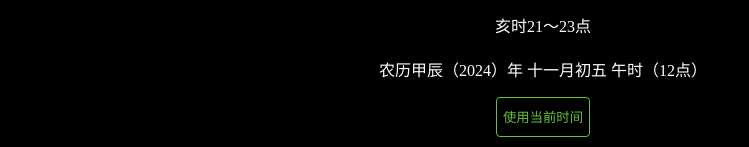
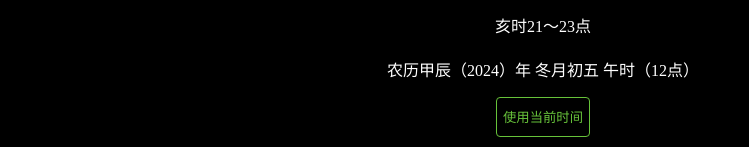
Before and after one commit to ysj5/site, a plain HTML site: page index.html in a window 1280 px wide. Shown: the part 628-775 px from the top of the page, without its empty margins (97-846 px from the left). Drawn offline with Linux system fonts and the light colour scheme.

Commit message:
修复bug

```diff
--- a/index.html
+++ b/index.html
@@ -160,6 +160,7 @@
       // 计算农历
       const lunarMonthMap = {
         "正": 1,
+        "一": 1,
         "二": 2,
         "三": 3,
         "四": 4,
@@ -170,7 +171,9 @@
         "九": 9,
         "十": 10,
         "冬": 11,
+        "十一": 11,
         "腊": 12,
+        "十二": 12,
       };
       const hourMap = new Map([
         [[23, 0], {name: '子时', i: 1}],
@@ -187,16 +190,16 @@
         [[21, 22], {name: '亥时', i: 12}],
       ]);
       const numMap = ['零', '一', '二', '三', '四', '五', '六', '七', '八', '九', '十'];
+      const monthMap = {'十一': '冬', '十二': '腊', '一': '正'}
       const timeEl = document.querySelector(".curTimeNum");
       let month, day, hour;
       function calcLunar() {
-        const date = new Date();
-        const lunarString = date.toLocaleString('zh-CN-u-ca-chinese');
-        const regex = /(\d{4})年([一二三四五六七八九十]+)月(\d{1,2}) (\d{2}):/;
+        const lunarString = new Date().toLocaleString('zh-CN-u-ca-chinese');
+        const regex = /(\d{4})年(.*?)月(\d{1,2}) (\d{2}):/;
         const regResult = regex.exec(lunarString);
         const lunarYear = regResult[1];
         const yearName = getLunarYearName(Number(lunarYear));
-        const lunarMonth = regResult[2];
+        const lunarMonth = monthMap[regResult[2]] ? monthMap[regResult[2]] : regResult[2];
         const lunarMonthNumber = lunarMonthMap[lunarMonth];
         const lunarDay = regResult[3];
         let lunarDayName = "";
```
